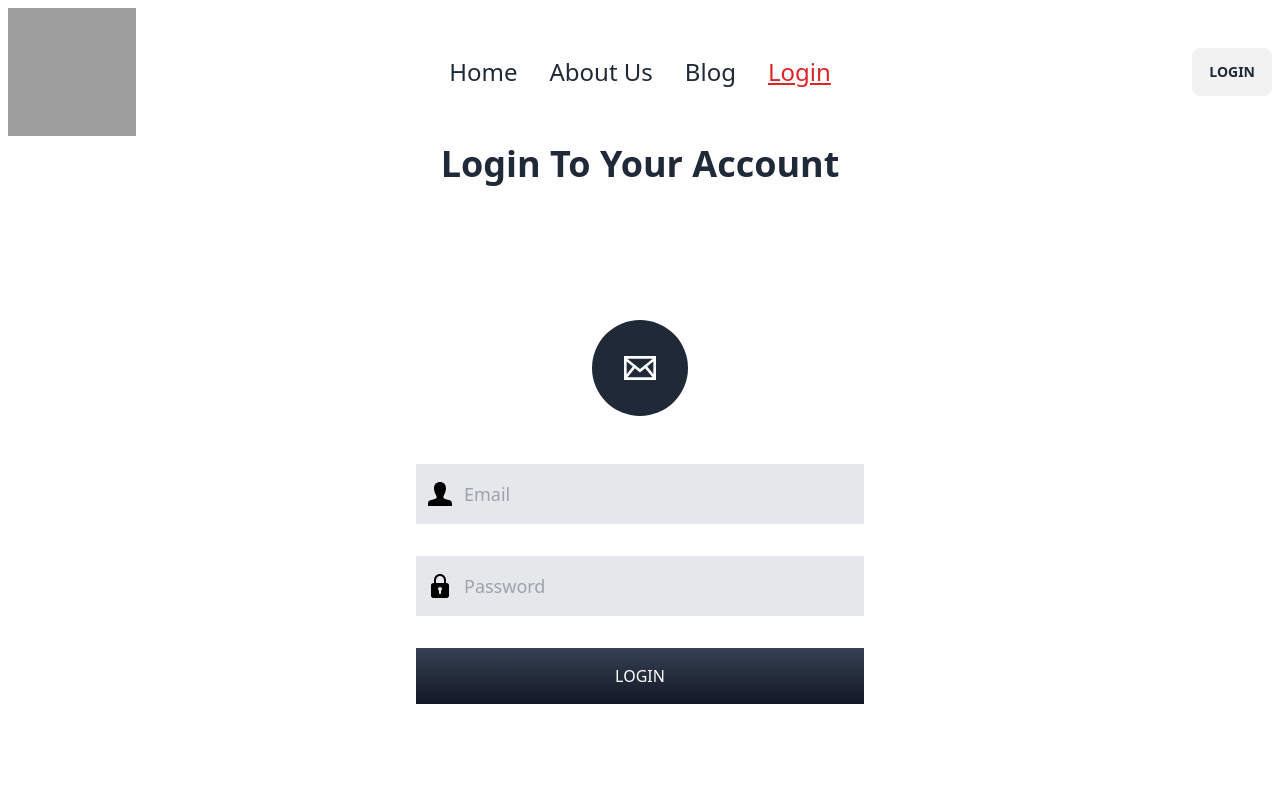
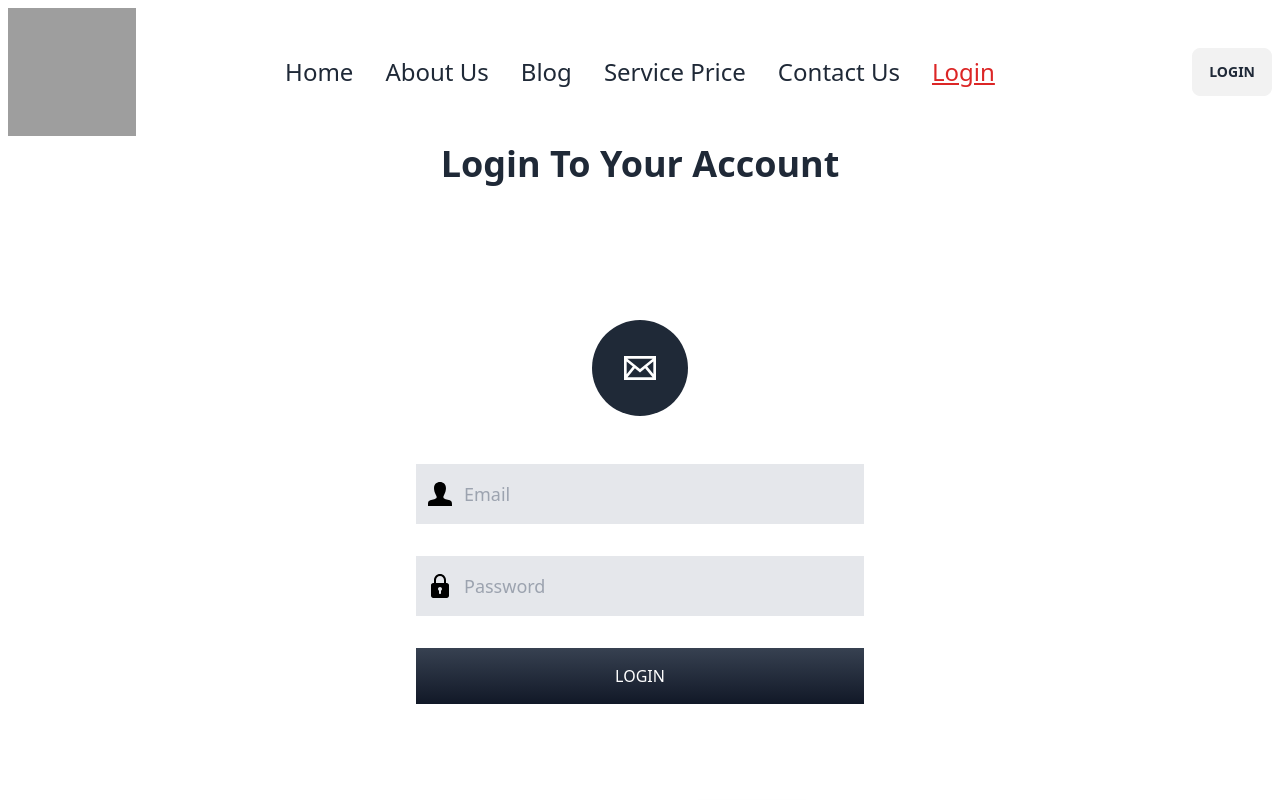
Before and after one commit to jahid45780/management, a React (Vite) app: page /login in a window 1280 px wide. Shown: the top 800 px of the page. Built offline with nearby package versions, Linux system fonts and the light colour scheme; no server answers; grey boxes are pictures that could not be loaded.

Commit message:
added the privateroute

```diff
--- a/src/Components/EventCard/EventCard.jsx
+++ b/src/Components/EventCard/EventCard.jsx
@@ -1,7 +1,8 @@
+import { Link } from "react-router-dom";
 
 
 const EventCard = ({ card }) => {
-    const { logo, event_title, price, location, event_description } = card;
+    const { id,logo, event_title, price, location, event_description } = card;
     return (
         <div>
 
@@ -14,7 +15,11 @@ const EventCard = ({ card }) => {
             <p> {event_description} </p>
 
             <div className=" text-center mt-3" >
+            <Link to={`/marry/${id}`} >
+
             <button className="btn" >  Details  Service  </button>
+
+            </Link>
 
             </div>
         </div>
--- a/src/Components/EventCard/EventDetails.jsx
+++ b/src/Components/EventCard/EventDetails.jsx
@@ -1,9 +1,12 @@
+import { useParams } from "react-router-dom";
 
 
 const EventDetails = () => {
+    const  {id} = useParams()
     return (
         <div>
-
+            <h2>details</h2>
+            <p> {id} </p>
         </div>
     );
 };
--- a/src/Components/Navbar/Navbar.jsx
+++ b/src/Components/Navbar/Navbar.jsx
@@ -1,5 +1,5 @@
 import { useContext } from "react";
-import {  Link, NavLink } from "react-router-dom";
+import { Link, NavLink } from "react-router-dom";
 import { AuthContext } from "../Providers/AuthProviders";
 
 
@@ -7,8 +7,8 @@ import { AuthContext } from "../Providers/AuthProviders";
 
 const Navbar = () => {
 
-    const {user, logOut} = useContext(AuthContext)
-    const handleSingOut =()=>{
+    const { user, logOut } = useContext(AuthContext)
+    const handleSingOut = () => {
         logOut()
             .then()
             .catch()
@@ -59,6 +59,36 @@ const Navbar = () => {
 
         </li>
 
+
+
+        <li>
+
+            <NavLink
+                to="/service"
+                className={({ isActive, isPending }) =>
+                    isPending ? "pending" : isActive ? "  text-red-600 underline" : ""
+                }
+            >
+                <span className=" text-2xl" > Service Price </span>
+            </NavLink>
+
+        </li>
+
+
+        <li>
+
+            <NavLink
+                to="/contact"
+                className={({ isActive, isPending }) =>
+                    isPending ? "pending" : isActive ? "  text-red-600 underline" : ""
+                }
+            >
+                <span className=" text-2xl" > Contact Us </span>
+            </NavLink>
+
+        </li>
+
+
         <li>
 
             <NavLink
@@ -104,7 +134,7 @@ const Navbar = () => {
             <div className=" navbar-end" >
                 {
                     user ?
-                    <button onClick={ handleSingOut} className=" btn" > Sign Out </button>
+                        <button onClick={handleSingOut} className=" btn" > Sign Out </button>
                         :
 
                         <Link to='/login' > <button className=" btn" > Login </button> </Link>
--- /dev/null
+++ b/src/Components/PrivateRoute/Contact.jsx
@@ -0,0 +1,11 @@
+
+
+const Contact = () => {
+    return (
+        <div>
+            <h2> gopon kaj </h2>
+        </div>
+    );
+};
+
+export default Contact;
--- /dev/null
+++ b/src/Components/PrivateRoute/PrivateRoute.jsx
@@ -0,0 +1,23 @@
+import { useContext } from "react";
+import { AuthContext } from "../Providers/AuthProviders";
+import { Navigate } from "react-router-dom";
+
+
+const PrivateRoute = ({children}) => {
+    const {user,loading} = useContext(AuthContext)
+
+
+    if(loading){
+        return <span className="loading loading-lg loading-spinner text-success"></span>
+    }
+
+
+    if(user){
+        return children
+    }
+
+    return <Navigate to='/login' ></Navigate>
+
+};
+
+export default PrivateRoute;
--- /dev/null
+++ b/src/Components/PrivateRoute/ServicePrice.jsx
@@ -0,0 +1,11 @@
+
+
+const ServicePrice = () => {
+    return (
+        <div>
+            <h2>gopon</h2>
+        </div>
+    );
+};
+
+export default ServicePrice;
--- a/src/Components/Providers/AuthProviders.jsx
+++ b/src/Components/Providers/AuthProviders.jsx
@@ -10,15 +10,20 @@ const AuthProviders = ({children}) => {
 
     const [user, setUser]= useState(null)
 
+    const [loading, setLoading] = useState(true)
+
+
     const createUser = (email, password)=>{
         return createUserWithEmailAndPassword(auth, email, password)
     }
 
     const singIn = (email,password)=>{
+        setLoading(true)
           return signInWithEmailAndPassword(auth, email,password)
     }
 
     const logOut = ()=>{
+        setLoading(true)
         return signOut(auth)
     }
 
@@ -26,6 +31,7 @@ const AuthProviders = ({children}) => {
     const unSubscribe =   onAuthStateChanged(auth, currentUser=>{
             console.log('user in the state change', currentUser);
             setUser(currentUser)
+            setLoading(false)
         })
         return ()=>{
             unSubscribe()
@@ -34,6 +40,7 @@ const AuthProviders = ({children}) => {
 
     const authInfo={
         user,
+        loading,
         createUser,
         logOut,
         singIn
--- a/src/main.jsx
+++ b/src/main.jsx
@@ -13,6 +13,10 @@ import Blog from './Components/Home/Blog';
 import Login from './Components/Login/Login';
 import Register from './Components/Login/Resister/Register';
 import AuthProviders from './Components/Providers/AuthProviders';
+import EventDetails from './Components/EventCard/EventDetails';
+import PrivateRoute from './Components/PrivateRoute/PrivateRoute';
+import ServicePrice from './Components/PrivateRoute/ServicePrice';
+import Contact from './Components/PrivateRoute/Contact';
 
 const router = createBrowserRouter([
   {
@@ -23,7 +27,19 @@ const router = createBrowserRouter([
       {
         path: '/',
         element: <Home></Home>,
-        loader:()=> fetch('marry.json')
+        loader:()=> fetch('/marry.json')
+      },
+      {
+          path: '/marry/:id',
+          element: <PrivateRoute> <EventDetails></EventDetails> </PrivateRoute>
+      },
+      {
+         path:'/service',
+         element:  <ServicePrice></ServicePrice>
+      },
+      {
+        path:'/contact',
+        element:  <Contact></Contact>
       },
       {
         path:'/about',
```
Also changed, not shown: src/Components/Root/Root.jsx (line endings or trailing spaces). Lines whose indentation alone changed are shown as unchanged.
